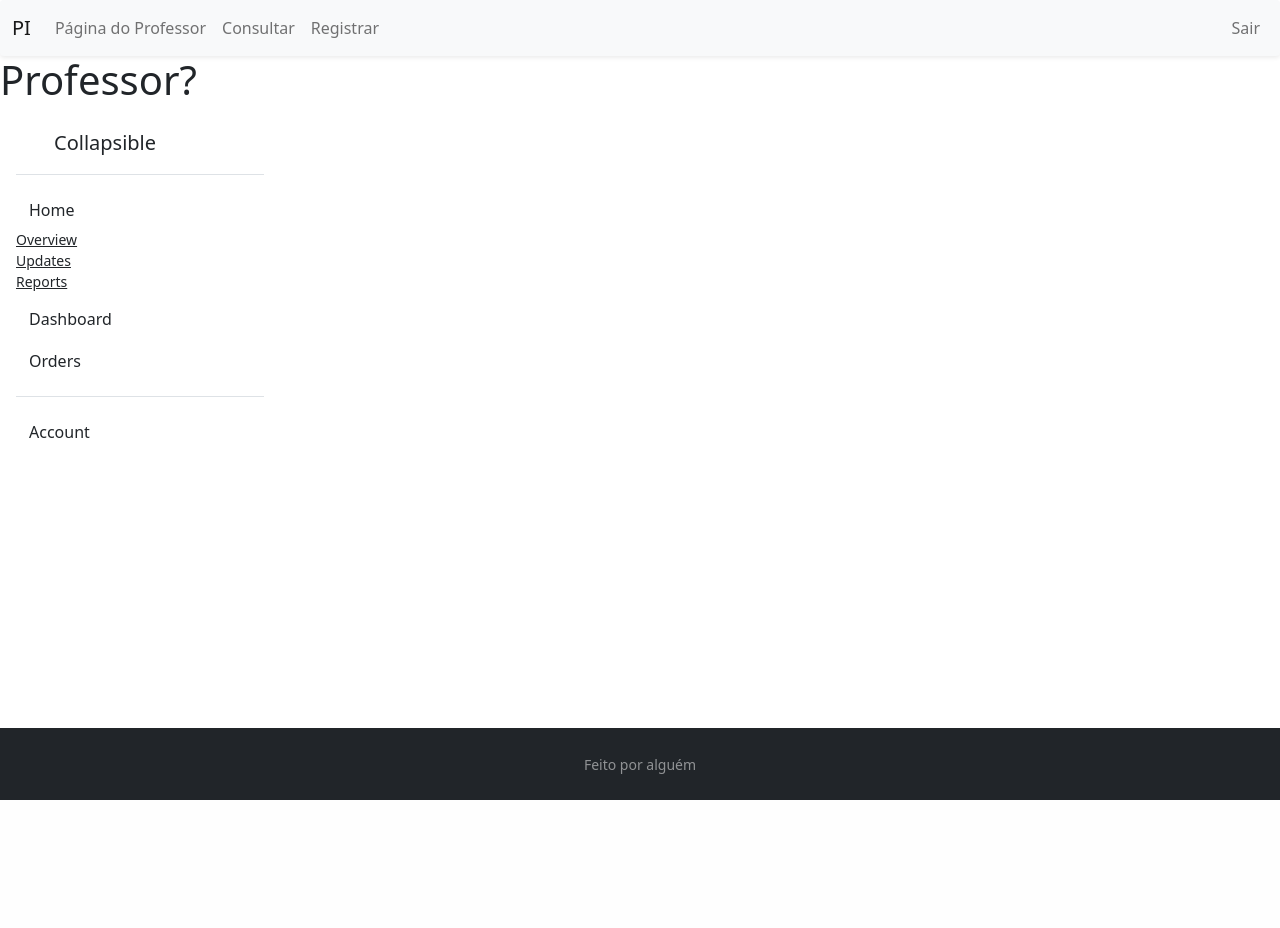
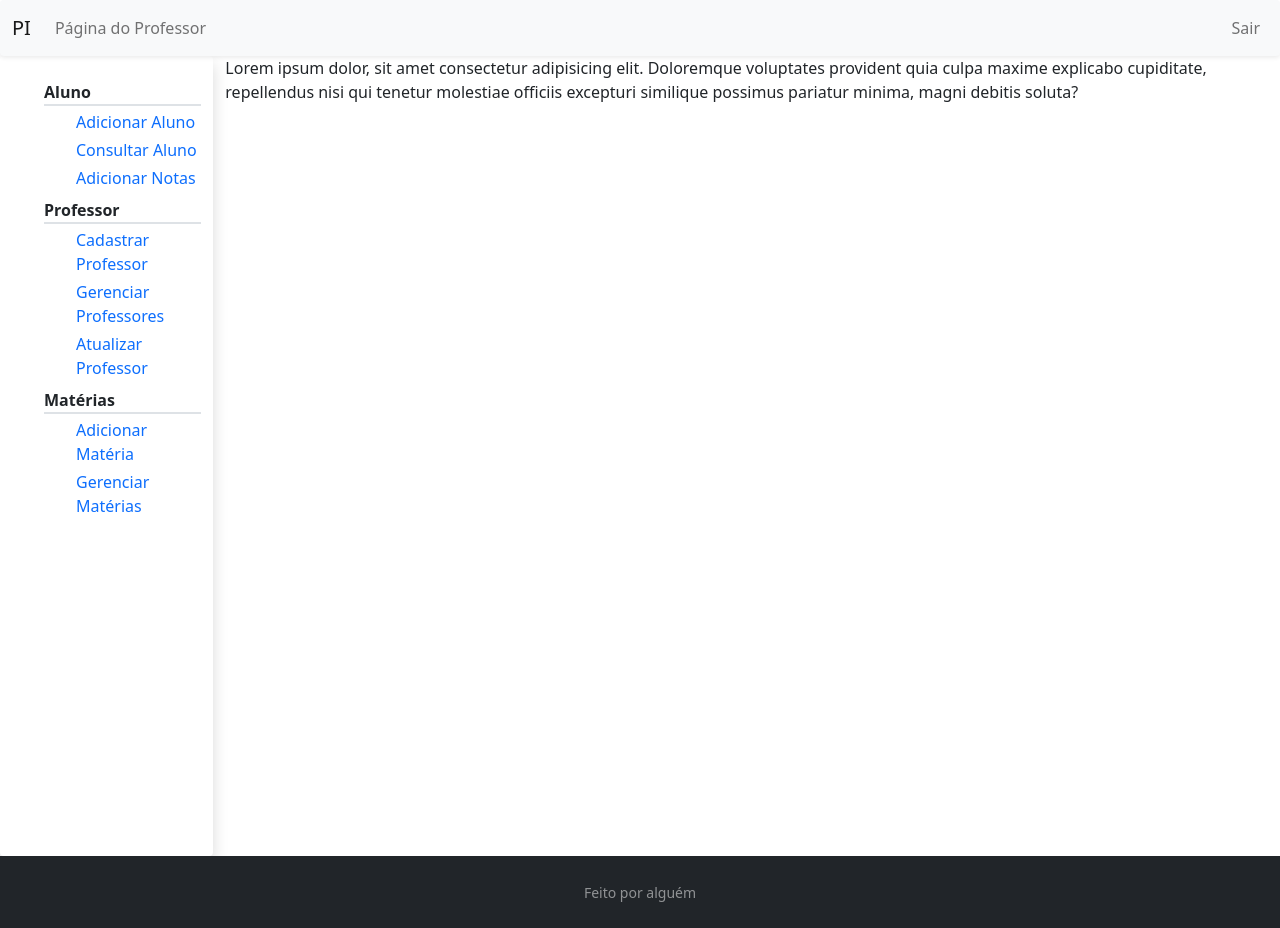
Before and after one commit to douglas-lon/pi-prototipo, a Flask app: page /professor/ in a window 1280 px wide. Before the commit the page ends 800 px from the top, so only its background shows below. Run offline with Flask 2, Linux system fonts and the light colour scheme; a user stored in the database is signed in.

Commit message:
Altera design pagina professor

```diff
--- a/pi/forms.py
+++ b/pi/forms.py
@@ -59,7 +59,10 @@ class LoginProfessorForm(FlaskForm):
 
 
 class RegistroMateriaForm(FlaskForm):
-    nome = StringField('Nome da Matéria', validators=[DataRequired()])
+    nome = StringField('Nome da Matéria',
+                        validators=[DataRequired(),
+                        Length(min=2)
+                        ])
     enviar = SubmitField('Registrar Matéria')
 
     # Verifica se a materia ja está cadastrado, porque ao tentar cadastrar
--- a/pi/static/main.css
+++ b/pi/static/main.css
@@ -2,7 +2,7 @@
 
 html,
 body {
-  height: 100%;
+  height: 100vh;
 }
 
 .vertical-center {
@@ -21,3 +21,12 @@ body {
     border-radius: 3px;
     margin-bottom: 20px;
   }
+
+/* Sidebar */
+ul {
+  list-style-type: none;
+}
+
+a {
+  text-decoration: none;
+}
--- a/pi/templates/layout.html
+++ b/pi/templates/layout.html
@@ -28,8 +28,6 @@
                             {% if current_user.is_authenticated %}
                                 <div class="navbar-nav mr-auto">
                                     <a class="nav-item nav-link" href=" {{ url_for('professor') }} "> Página do Professor </a>
-                                    <a class="nav-item nav-link" href="#"> Consultar </a>
-                                    <a class="nav-item nav-link" href="#"> Registrar </a>
                                 </div>
                                 <div class="navbar-nav ms-auto">
                                     <a class="nav-item nav-link" href=" {{ url_for('logout') }}"> Sair </a>
--- a/pi/templates/professor.html
+++ b/pi/templates/professor.html
@@ -1,64 +1,33 @@
 {% extends "layout.html"%}
 {% block conteudo %}
-    <h1>Professor?</h1>
-    <div class="flex-shrink-0 p-3 bg-white" style="width: 280px;">
-        <a href="/" class="d-flex align-items-center pb-3 mb-3 link-dark text-decoration-none border-bottom">
-          <svg class="bi me-2" width="30" height="24"><use xlink:href="#bootstrap"></use></svg>
-          <span class="fs-5 fw-semibold">Collapsible</span>
-        </a>
-        <ul class="list-unstyled ps-0">
-          <li class="mb-1">
-            <button class="btn btn-toggle align-items-center rounded collapsed" data-bs-toggle="collapse" data-bs-target="#home-collapse" aria-expanded="true">
-              Home
-            </button>
-            <div class="collapse show" id="home-collapse">
-              <ul class="btn-toggle-nav list-unstyled fw-normal pb-1 small">
-                <li><a href="#" class="link-dark rounded">Overview</a></li>
-                <li><a href="#" class="link-dark rounded">Updates</a></li>
-                <li><a href="#" class="link-dark rounded">Reports</a></li>
-              </ul>
+    <div class="container-fluid">
+        <div class="row">
+            <div class="col-2 shadow pt-4 rounded" style="height:100vh;">
+                <ul class="text-start">
+                    <li class="border-bottom border-2 fw-bold "> Aluno </li>
+                    <ul>
+                        <li class="mt-1"> <a href=""> Adicionar Aluno </a> </li>
+                        <li class="mt-1"> <a href=""> Consultar Aluno </a> </li>
+                        <li class="mt-1"> <a href=""> Adicionar Notas </a> </li>
+                    </ul>
+
+                    <li class="mt-2 border-bottom border-2 fw-bold"> Professor </li>
+                    <ul>
+                        <li class="mt-1"> <a href=" {{ url_for('registrar') }} "> Cadastrar Professor </a></li>
+                        <li class="mt-1"> <a href=""> Gerenciar Professores </a> </li>
+                        <li class="mt-1"> <a href=""> Atualizar Professor </a> </li>
+                    </ul>
+
+                    <li class="mt-2 border-bottom border-2 fw-bold"> Matérias </li>
+                    <ul>
+                        <li class="mt-1"> <a href=" {{ url_for('registrar_materia') }} "> Adicionar Matéria </a> </li>
+                        <li class="mt-1"> <a href=""> Gerenciar Matérias </a> </li>
+                    </ul>
+                </ul>
             </div>
-          </li>
-          <li class="mb-1">
-            <button class="btn btn-toggle align-items-center rounded collapsed" data-bs-toggle="collapse" data-bs-target="#dashboard-collapse" aria-expanded="false">
-              Dashboard
-            </button>
-            <div class="collapse" id="dashboard-collapse">
-              <ul class="btn-toggle-nav list-unstyled fw-normal pb-1 small">
-                <li><a href="#" class="link-dark rounded">Overview</a></li>
-                <li><a href="#" class="link-dark rounded">Weekly</a></li>
-                <li><a href="#" class="link-dark rounded">Monthly</a></li>
-                <li><a href="#" class="link-dark rounded">Annually</a></li>
-              </ul>
+            <div class="col">
+                Lorem ipsum dolor, sit amet consectetur adipisicing elit. Doloremque voluptates provident quia culpa maxime explicabo cupiditate, repellendus nisi qui tenetur molestiae officiis excepturi similique possimus pariatur minima, magni debitis soluta?
             </div>
-          </li>
-          <li class="mb-1">
-            <button class="btn btn-toggle align-items-center rounded collapsed" data-bs-toggle="collapse" data-bs-target="#orders-collapse" aria-expanded="false">
-              Orders
-            </button>
-            <div class="collapse" id="orders-collapse">
-              <ul class="btn-toggle-nav list-unstyled fw-normal pb-1 small">
-                <li><a href="#" class="link-dark rounded">New</a></li>
-                <li><a href="#" class="link-dark rounded">Processed</a></li>
-                <li><a href="#" class="link-dark rounded">Shipped</a></li>
-                <li><a href="#" class="link-dark rounded">Returned</a></li>
-              </ul>
-            </div>
-          </li>
-          <li class="border-top my-3"></li>
-          <li class="mb-1">
-            <button class="btn btn-toggle align-items-center rounded collapsed" data-bs-toggle="collapse" data-bs-target="#account-collapse" aria-expanded="false">
-              Account
-            </button>
-            <div class="collapse" id="account-collapse">
-              <ul class="btn-toggle-nav list-unstyled fw-normal pb-1 small">
-                <li><a href="#" class="link-dark rounded">New...</a></li>
-                <li><a href="#" class="link-dark rounded">Profile</a></li>
-                <li><a href="#" class="link-dark rounded">Settings</a></li>
-                <li><a href="#" class="link-dark rounded">Sign out</a></li>
-              </ul>
-            </div>
-          </li>
-        </ul>
-      </div>
+          </div>
+    </div>
 {% endblock conteudo %}
```
